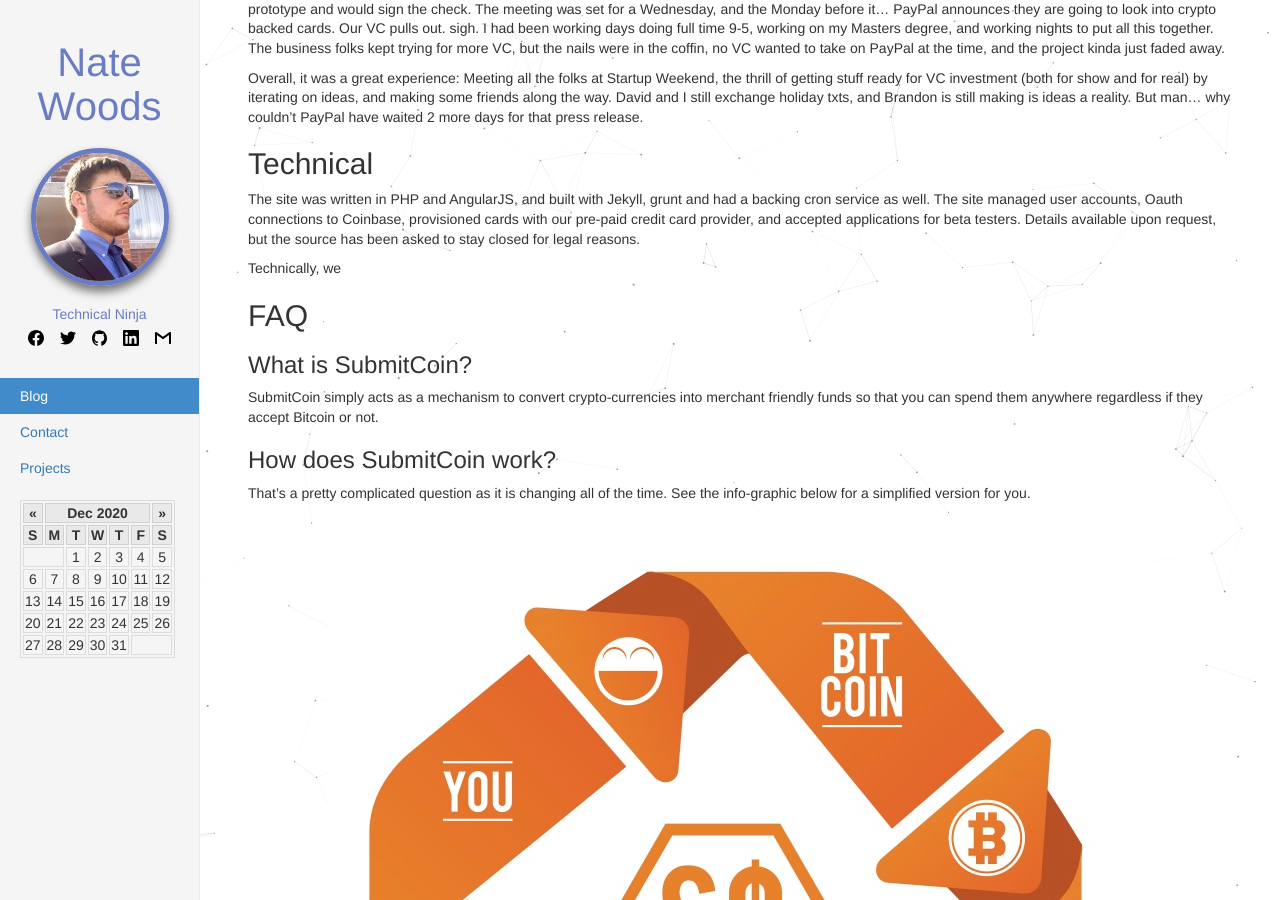
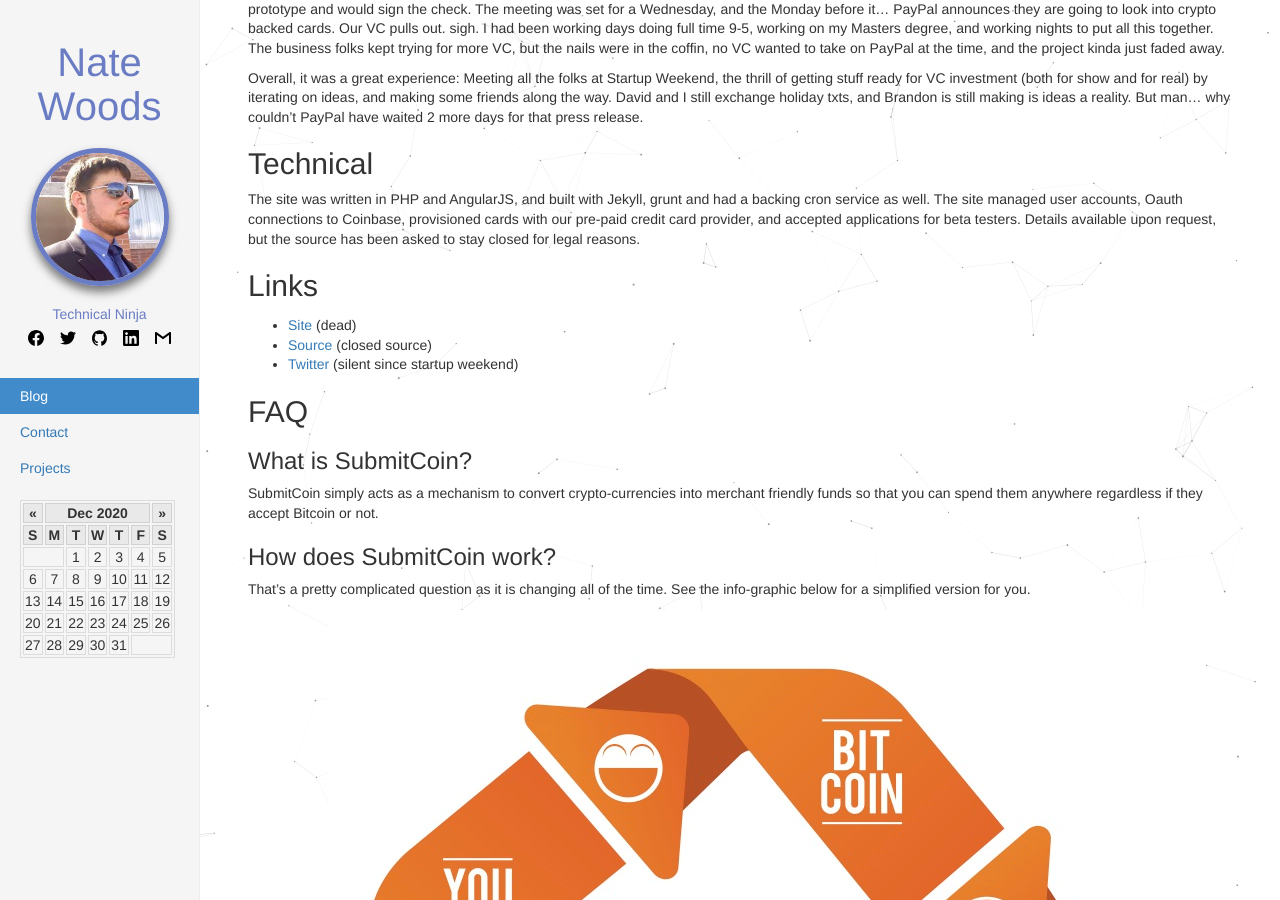
Before and after one commit to bign8/bign8.github.io, a Jekyll site: the page built from _posts/2014-08-24-submitcoin.md, in a window 1280 px wide and 900 px high, scrolled down 1277 px. Built offline with Jekyll 4.4.1, drawn with Linux system fonts in a browser that asks for light colours.

Commit message:
fix(submitcoin): forgot links :bug:

```diff
--- a/_posts/2014-08-24-submitcoin.md
+++ b/_posts/2014-08-24-submitcoin.md
@@ -37,7 +37,12 @@
 
 The site was written in PHP and AngularJS, and built with Jekyll, grunt and had a backing cron service as well. The site managed user accounts, Oauth connections to Coinbase, provisioned cards with our pre-paid credit card provider, and accepted applications for beta testers.  Details available upon request, but the source has been asked to stay closed for legal reasons.
 
-Technically, we
+
+## Links
+
+* [Site](http://submitcoin.com) (dead)
+* [Source](https://bitbucket.org/submitcoin/) (closed source)
+* [Twitter](https://twitter.com/submitcoin) (silent since startup weekend)
 
 ## FAQ
 
```
